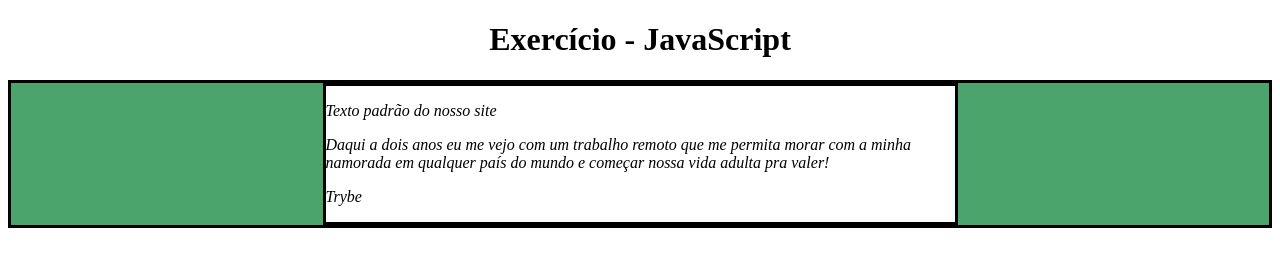
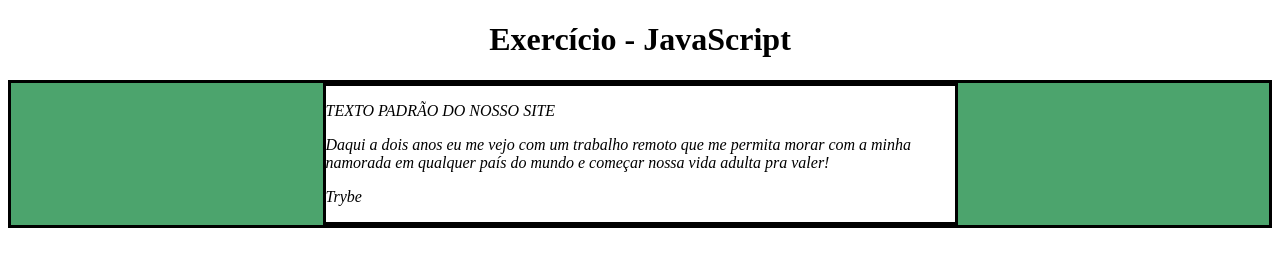
Before and after one commit to PauloScapol/trybe_exercicios, a plain HTML site: page M1_Fundamentos/S5_JavaScript:DOM_Eventos_e_WebStorage/Dia_1_JavasCript-DOM_e_seletores/funcoesDeManipulacaoDoDOM.html in a window 1280 px wide. Drawn offline with Linux system fonts and the light colour scheme.

Commit message:
Ponto 5 do Exercício

```diff
--- a/M1_Fundamentos/S5_JavaScript:DOM_Eventos_e_WebStorage/Dia_1_JavasCript-DOM_e_seletores/funcoesDeManipulacaoDoDOM.html
+++ b/M1_Fundamentos/S5_JavaScript:DOM_Eventos_e_WebStorage/Dia_1_JavasCript-DOM_e_seletores/funcoesDeManipulacaoDoDOM.html
@@ -72,6 +72,11 @@
         }
         mudaTitulo();
     // 5. Crie e execute uma função que modifique o texto da primeira tag <p> para maiúsculo.
+        function maiusculo () {
+            let subtitulo = document.getElementsByTagName('p')[0];
+            subtitulo.innerHTML = subtitulo.innerHTML.toUpperCase();
+        }
+        maiusculo();
     // 6. Crie e execute uma função que exiba o conteúdo de todas as tags <p> no console.
     </script>
   </body>
```
